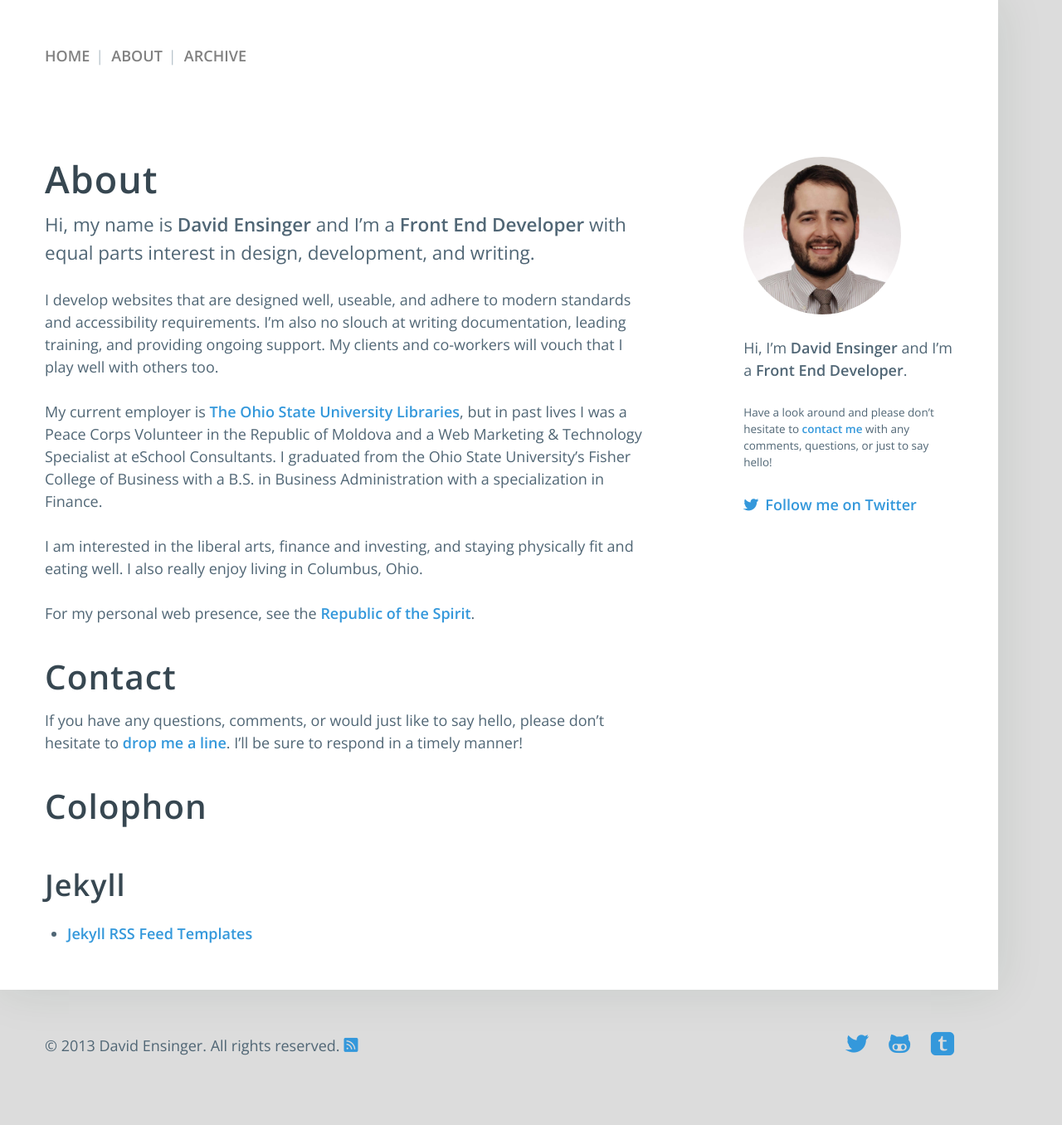
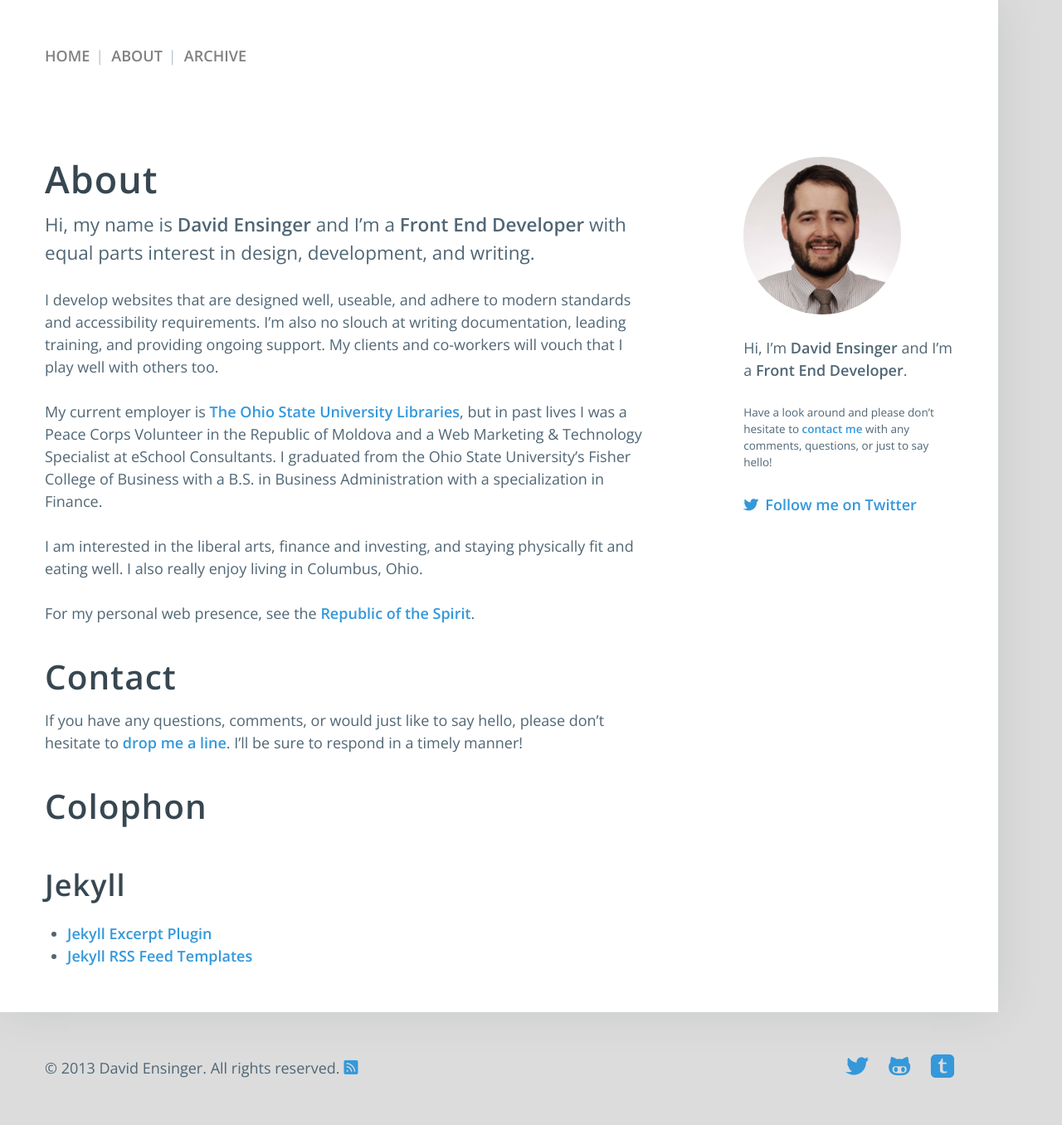
Before and after one commit to davidensinger/davidensinger.github.io, a Jekyll site: the page built from about.md, in a window 1280 px wide. Shown: the whole page at 83% size. Built offline with Jekyll 4.4.1, drawn with Linux system fonts in a browser that asks for light colours; nearby versions of some CDN libraries; Markdown is read by kramdown in place of the engine named in the settings; before the commit the page ends 1329 px from its top, so only the background shows below that.

Commit message:
Added a link to the Jekyll Excerpt Plugin to the Colophon of the About page.

```diff
--- a/about.md
+++ b/about.md
@@ -26,4 +26,5 @@ If you have any questions, comments, or would just like to say hello, please don
 
 ### Jekyll
 
+- [Jekyll Excerpt Plugin](http://blog.darkrefraction.com/2012/jekyll-excerpt-plugin.html)
 - [Jekyll RSS Feed Templates](https://github.com/snaptortoise/jekyll-rss-feeds)
```
